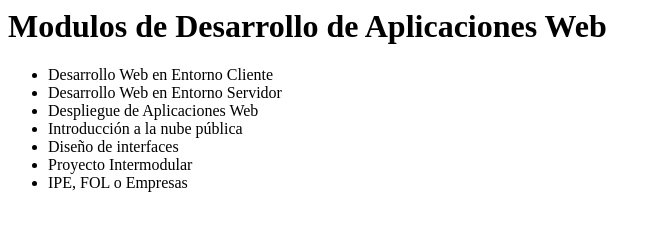
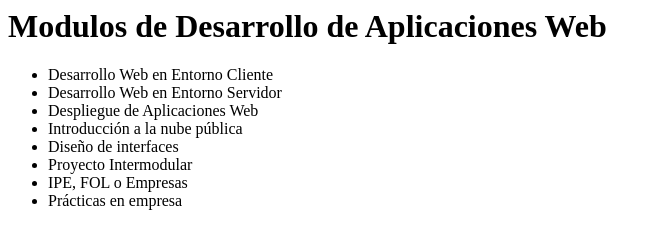
Before and after one commit to davidlema05/dawAct4_1, a plain HTML site: page index.html in a window 1280 px wide. Shown: the whole page, without its empty margins (0-661 px from the left). Drawn offline with Linux system fonts and the light colour scheme.

Commit message:
Añadiendo el modulo de practicas

```diff
--- a/index.html
+++ b/index.html
@@ -7,4 +7,5 @@
     <li> Diseño de interfaces</li>
     <li> Proyecto Intermodular</li>
     <li> IPE, FOL o Empresas </li>
+    <li> Prácticas en empresa</li>
 </ul>
```
